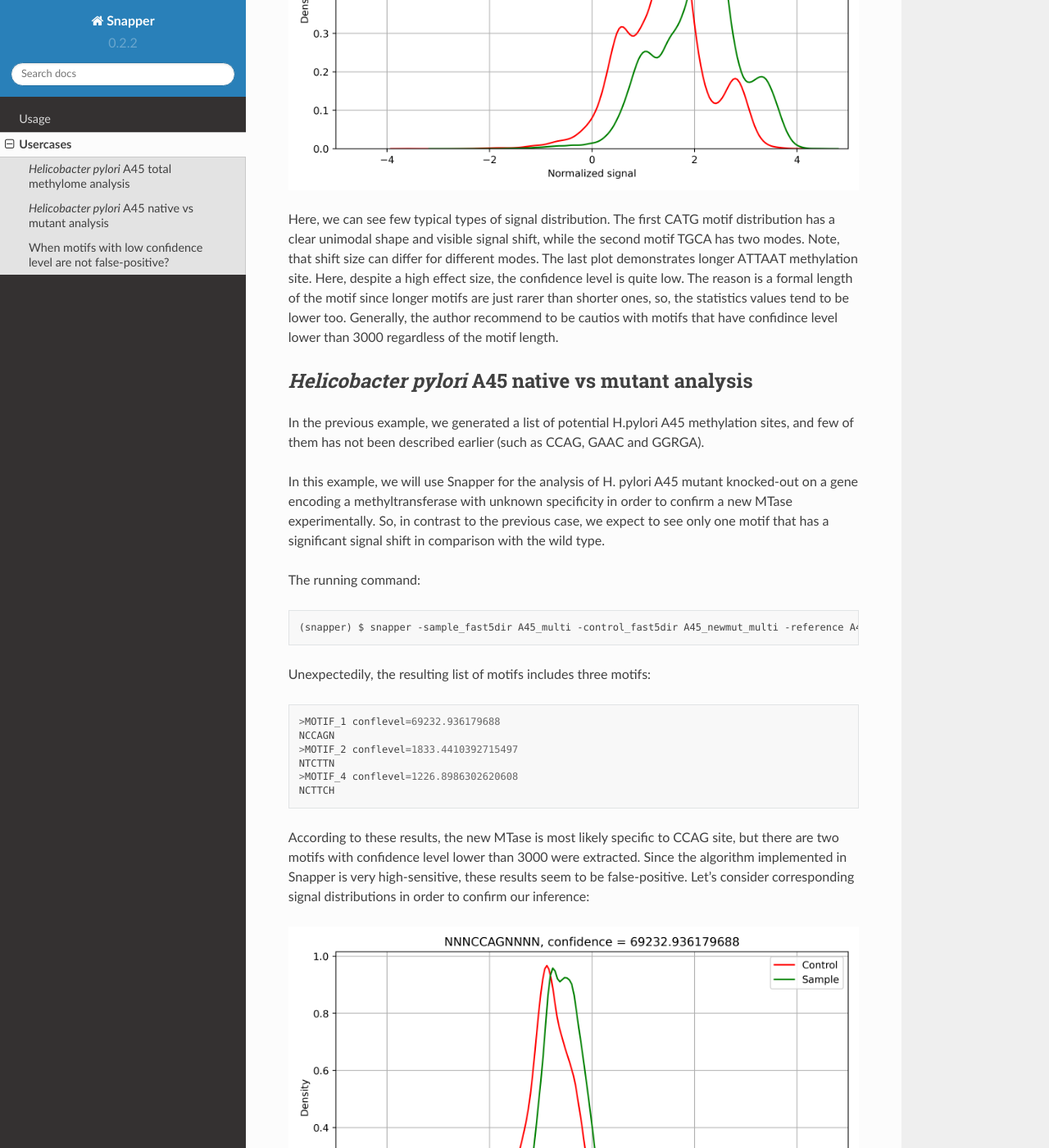
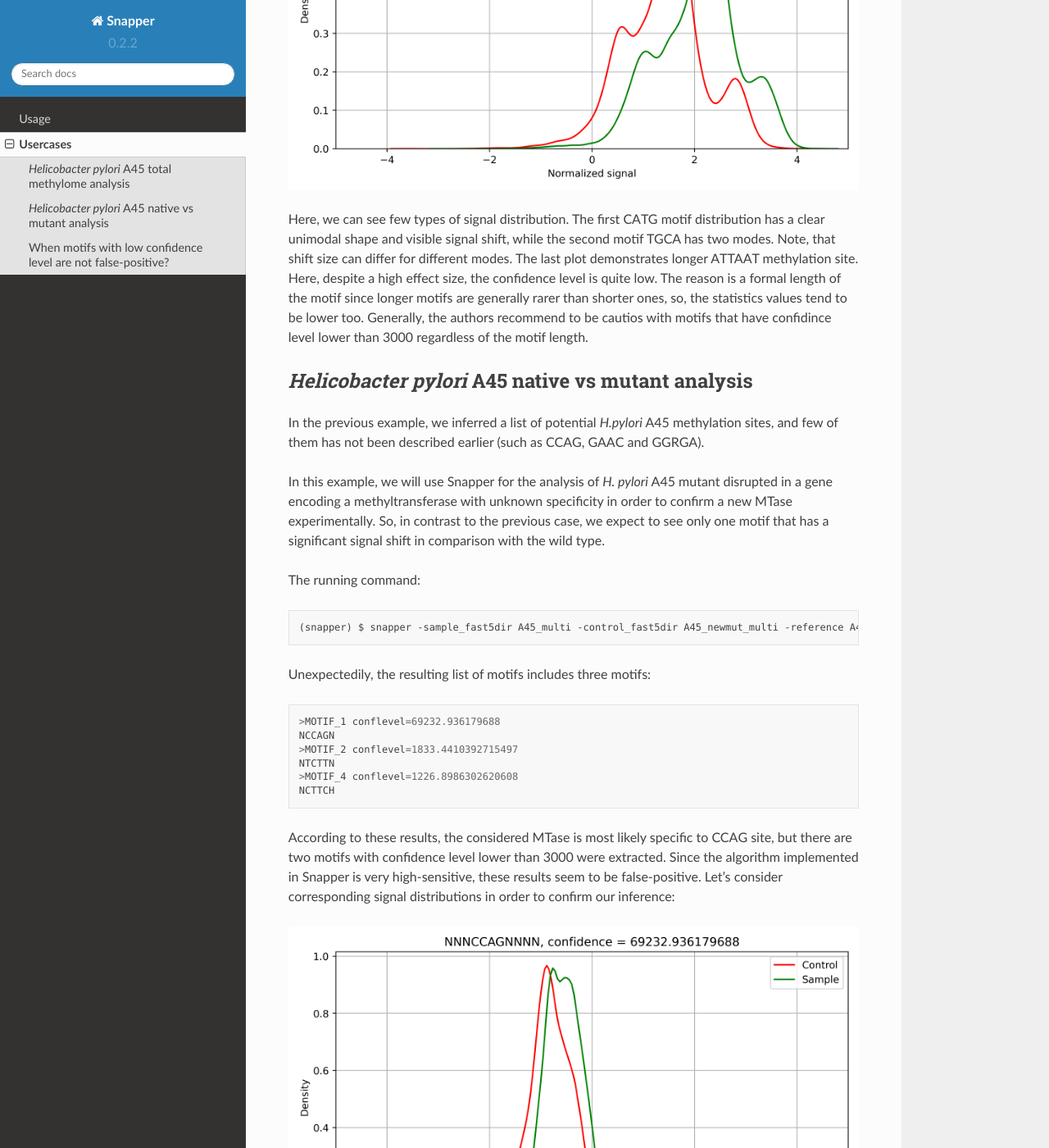
Before and after one commit to DNKonanov/snapper-man-test, a Sphinx documentation site: the page built from docs/source/usercases.rst, in a window 1280 px wide and 1400 px high, scrolled down 3908 px. Shown: the whole window at 82% size. Built offline with Sphinx 7.4.7 and the Read the Docs theme 2.0.0, drawn with Linux system fonts in a browser that asks for light colours.

Commit message:
fix typos

```diff
--- a/docs/source/usage.rst
+++ b/docs/source/usage.rst
@@ -75,7 +75,7 @@
    This file contains a sorted list of all potential methylation motifs extracted by a greedy algorithm implemented in Snapper. For each extracted motif, the confidence value is given in the header.
    For motifs with confidence level lower than 3000, the author recommend to check their correctness manually (see :doc:`usercases`)
 * ``seq_iter/forward_contig_1/`` folder
-   In this folder the greedy algorithm saves sets of unexplained 11-mer sequences on each greedy interation. Formally, the ``seqs_iter_1.fasta`` is identical to ``passed_motifs_forward_contig_1.,fasta`` since
+   In this folder the greedy algorithm saves sets of unexplained 11-mer sequences on each greedy interation. Formally, ``seqs_iter_1.fasta`` is identical to ``passed_motifs_forward_contig_1.fasta`` since
    the all passed 11-mers are unexplained on the first iteration.
 * ``plots_forward_contig_1``
    This folder contains signal distribution plots for each extracted methylation motif.
--- a/docs/source/usercases.rst
+++ b/docs/source/usercases.rst
@@ -139,18 +139,18 @@
 .. image:: images/A45_ATTAATNNNNN.png
 
 
-Here, we can see few typical types of signal distribution. The first CATG motif distribution has a clear unimodal shape and visible signal shift,
+Here, we can see few types of signal distribution. The first CATG motif distribution has a clear unimodal shape and visible signal shift,
 while the second motif TGCA has two modes. Note, that shift size can differ for different modes. The last plot demonstrates longer ATTAAT methylation site.
-Here, despite a high effect size, the confidence level is quite low. The reason is a formal length of the motif since longer motifs are just rarer than shorter ones,
-so, the statistics values tend to be lower too. Generally, the author recommend to be cautios with motifs that have confidince level lower than 3000 regardless of the motif length.
+Here, despite a high effect size, the confidence level is quite low. The reason is a formal length of the motif since longer motifs are generally rarer than shorter ones,
+so, the statistics values tend to be lower too. Generally, the authors recommend to be cautios with motifs that have confidince level lower than 3000 regardless of the motif length.
 
 
 *Helicobacter pylori* A45 native vs mutant analysis
 ---------------------------------------------------
 
-In the previous example, we generated a list of potential H.pylori A45 methylation sites, and few of them has not been described earlier (such as CCAG, GAAC and GGRGA).
+In the previous example, we inferred a list of potential *H.pylori* A45 methylation sites, and few of them has not been described earlier (such as CCAG, GAAC and GGRGA).
 
-In this example, we will use Snapper for the analysis of H. pylori A45 mutant knocked-out on a gene encoding a methyltransferase with unknown specificity
+In this example, we will use Snapper for the analysis of *H. pylori* A45 mutant disrupted in a gene encoding a methyltransferase with unknown specificity
 in order to confirm a new MTase experimentally. So, in contrast to the previous case, we expect to see only one motif that has a significant signal shift in comparison with the wild type.
 
 The running command::
@@ -166,7 +166,7 @@
     >MOTIF_4 conflevel=1226.8986302620608
     NCTTCH
 
-According to these results, the new MTase is most likely specific to CCAG site, but there are two motifs with confidence level lower than 3000 were extracted.
+According to these results, the considered MTase is most likely specific to CCAG site, but there are two motifs with confidence level lower than 3000 were extracted.
 Since the algorithm implemented in Snapper is very high-sensitive, these results seem to be false-positive. Let's consider corresponding signal distributions in order to confirm our inference:
 
 .. image:: images/bc13_NNNCCAGNNNN.png
```
